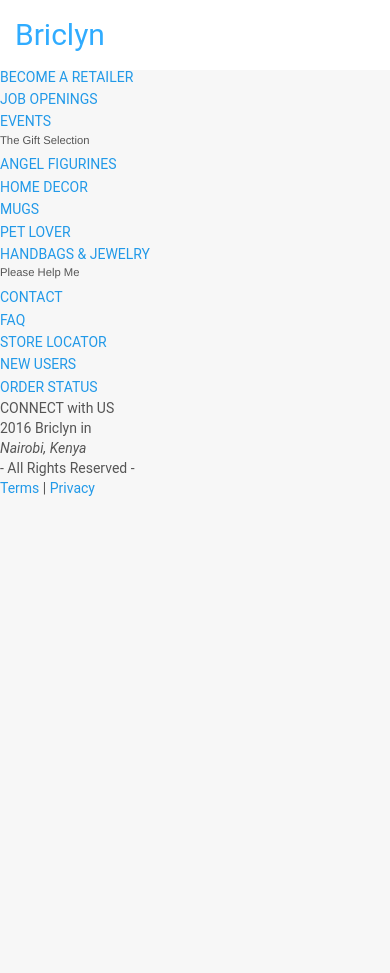
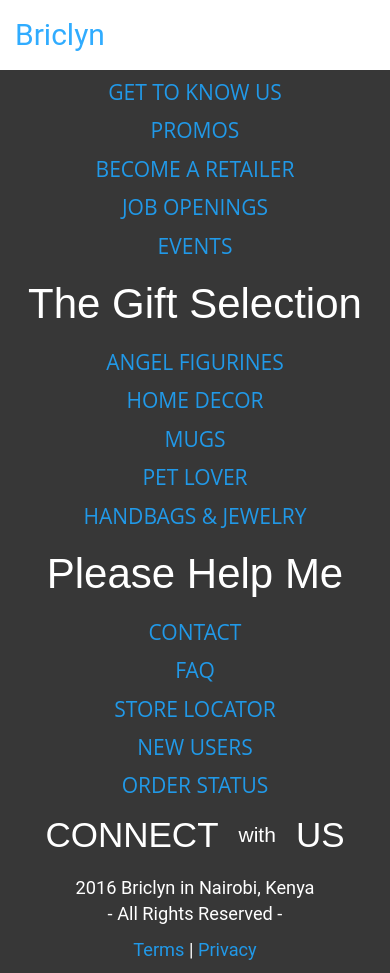
Before and after one commit to nelsonkimaiga/briclyntwo, a Django app: template briclyn/templates/official/extend.html in a window 390 px wide. Before the commit the page ends 496 px from the top, so only its background shows below. Run offline with Django 3.2, Linux system fonts and the light colour scheme; the template is opened without the code that fills it, so the values that code supplies are empty.

Commit message:
footer css

```diff
--- a/briclyn/static/css/extend.css
+++ b/briclyn/static/css/extend.css
@@ -184,3 +184,170 @@
 .okayNav__menu-toggle.icon--active span {
   background: #546edb;
 }
+
+
+
+
+footer {
+  background: rgb(55,55,55);
+  margin-top: auto;
+  width: 100%
+}
+.footer-list-top {
+  width: 33.333%
+}
+.footer-list-top > li {
+  text-align: center;
+  padding-bottom: 10px
+}
+.footer-list-header {
+  padding: 10px 0 5px 0;
+  color: #fff;
+  font: 2.3vw "Oswald", sans-serif
+}
+.footer-list-anchor {
+  font: 1.3em "Open Sans", sans-serif
+}
+.footer-social-section {
+  width: 100%;
+  align-items: center;
+  justify-content: space-around;
+  position: relative;
+  margin-top: 5px;
+}
+.footer-social-section::after {
+  content: "";
+  position: absolute;
+  z-index: 1;
+  top: 50%;
+  left: 10px;
+  border-top: 1px solid $primary-line-color;
+  width: calc(100% - 20px)
+}
+.footer-social-overlap {
+  position: relative;
+  z-index: 2;
+  background: rgb(55,55,55);
+  padding: 0 20px
+}
+.footer-social-connect {
+  display: flex;
+  align-items: center;
+  font: 3.5em "Oswald", sans-serif;
+  color: #fff
+}
+.footer-social-small {
+  font-size: 0.6em;
+  padding: 0px 20px
+}
+.footer-social-overlap > a {
+  font-size: 3em
+}
+.footer-social-overlap > a:not(:first-child) {
+  margin-left: 0.38em
+}
+.footer-bottom-section {
+  width: 100%;
+  padding: 10px;
+  border-top: 1px solid $primary-line-color;
+  margin-top: 10px
+}
+.footer-bottom-section > div:first-child {
+  margin-right: auto
+}
+.footer-bottom-wrapper {
+  font-size: 1.5em;
+  color: #fff
+}
+.footer-address {
+  display: inline;
+  font-style: normal
+}
+@media only screen and (max-width: 768px) {
+  .footer-list-header {
+    font-size: 2em
+  }
+  .footer-list-anchor {
+    font-size: 1.1em
+  }
+  .footer-social-connect {
+    font-size: 2.5em
+  }
+  .footer-social-overlap > a {
+    font-size: 2.24em
+  }
+  .footer-bottom-wrapper {
+    font-size: 1.3em
+  }
+}
+@media only screen and (max-width: 568px) {
+  main {
+    font-size: 5em
+  }
+  .footer-list-top {
+    width: 100%
+  }
+  .footer-list-header {
+    font-size: 3em;
+  }
+  .footer-list-anchor {
+    font-size: 1.5em
+  }
+  .footer-social-section {
+    justify-content: center
+  }
+  .footer-social-section::after {
+    top: 25%
+  }
+  .footer-social-connect {
+    margin-bottom: 10px;
+    padding: 0 10px
+  }
+  .footer-social-overlap {
+    display: flex;
+    justify-content: center;
+  }
+  .footer-social-icons-wrapper {
+    width: 100%;
+    padding: 0
+  }
+  .footer-social-overlap > a:not(:first-child) {
+    margin-left: 20px;
+  }
+  .footer-bottom-section {
+    padding: 0 5px 10px 5px
+  }
+  .footer-bottom-wrapper {
+    text-align: center;
+    width: 100%;
+    margin-top: 10px
+  }
+}
+@media only screen and (max-width: 480px) {
+  .footer-social-overlap > a {
+    margin: auto
+  }
+  .footer-social-overlap > a:not(:first-child) {
+    margin-left: 0;
+  }
+  .footer-bottom-rights {
+    display: block
+  }
+}
+@media only screen and (max-width: 320px) {
+  .footer-list-header {
+    font-size: 2.2em
+  }
+  .footer-list-anchor {
+    font-size: 1.2em
+  }
+  .footer-social-connect {
+    font-size: 2.4em
+  }
+  .footer-social-overlap > a {
+    font-size: 2.24em
+  }
+  .footer-bottom-wrapper {
+    font-size: 1.3em
+  }
+}
```
